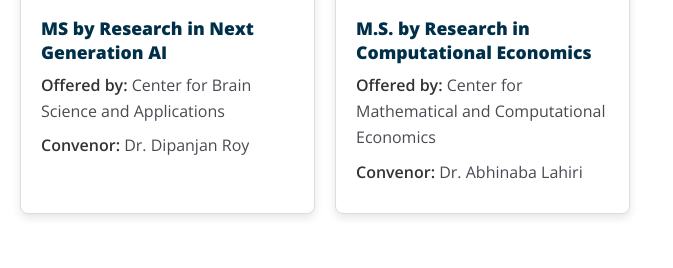
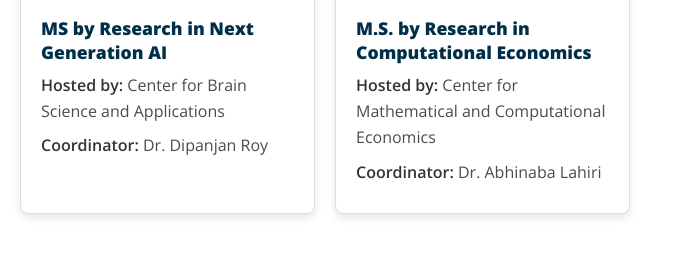
Before and after one commit to SAIDEIITJ/SAIDE_main, a Jekyll site: the page built from _pages/ms.md, in a window 1280 px wide, cut to the strip 1195-1463 px from the top of the page. Shown: the whole strip, without its empty margins (0-673 px from the left). Built offline with Jekyll 4.4.1, drawn with Linux system fonts in a browser that asks for light colours; nearby versions of some CDN libraries.

Commit message:
Update ms.md

```diff
--- a/_pages/ms.md
+++ b/_pages/ms.md
@@ -55,8 +55,8 @@ background-image: url("{{ site.baseurl }}/images/MSR.png");
 </a>
 {% endif %}
 </h2>
-<p><strong>Offered by:</strong> {{member.offered}}</p>
-<p><strong>Convenor:</strong> {{member.coordinator}}</p>
+<p><strong>Hosted by:</strong> {{member.offered}}</p>
+<p><strong>Coordinator:</strong> {{member.coordinator}}</p>
 </div>
 </div>
 {% endif %}
```
